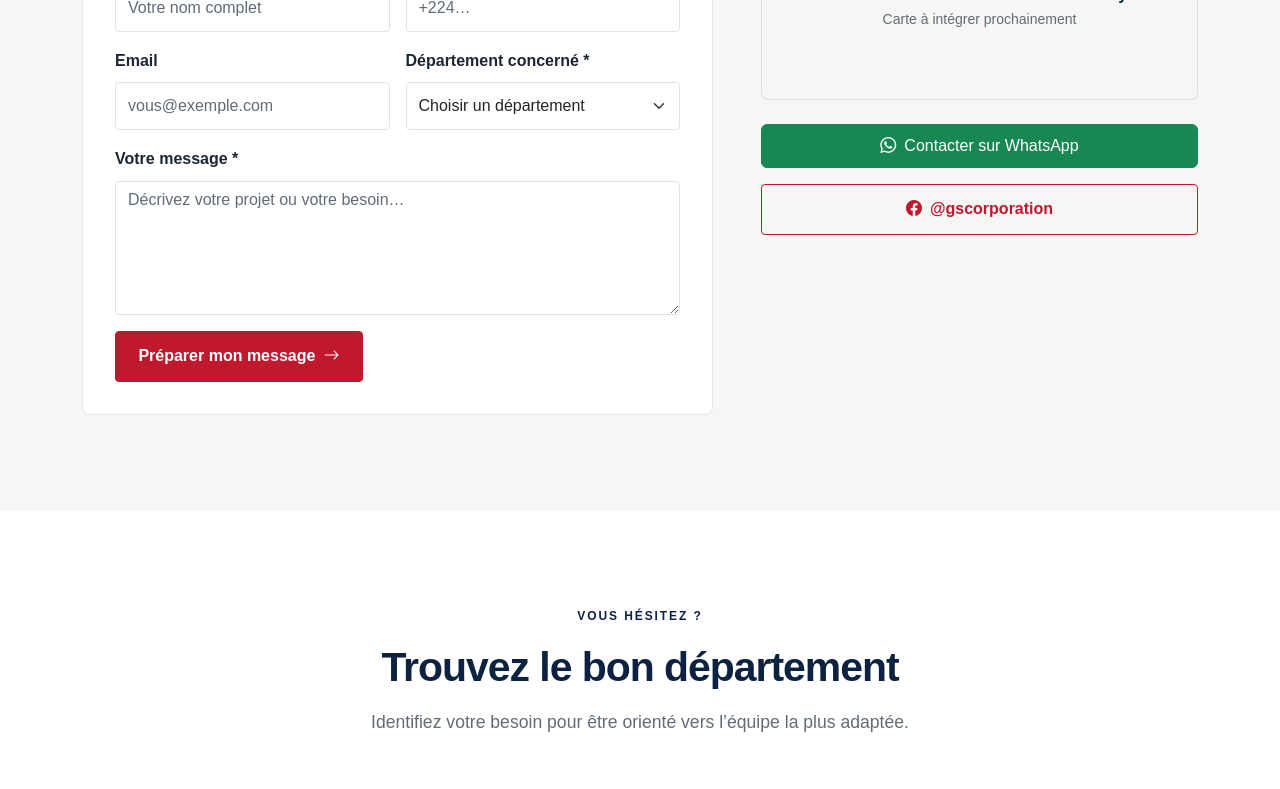
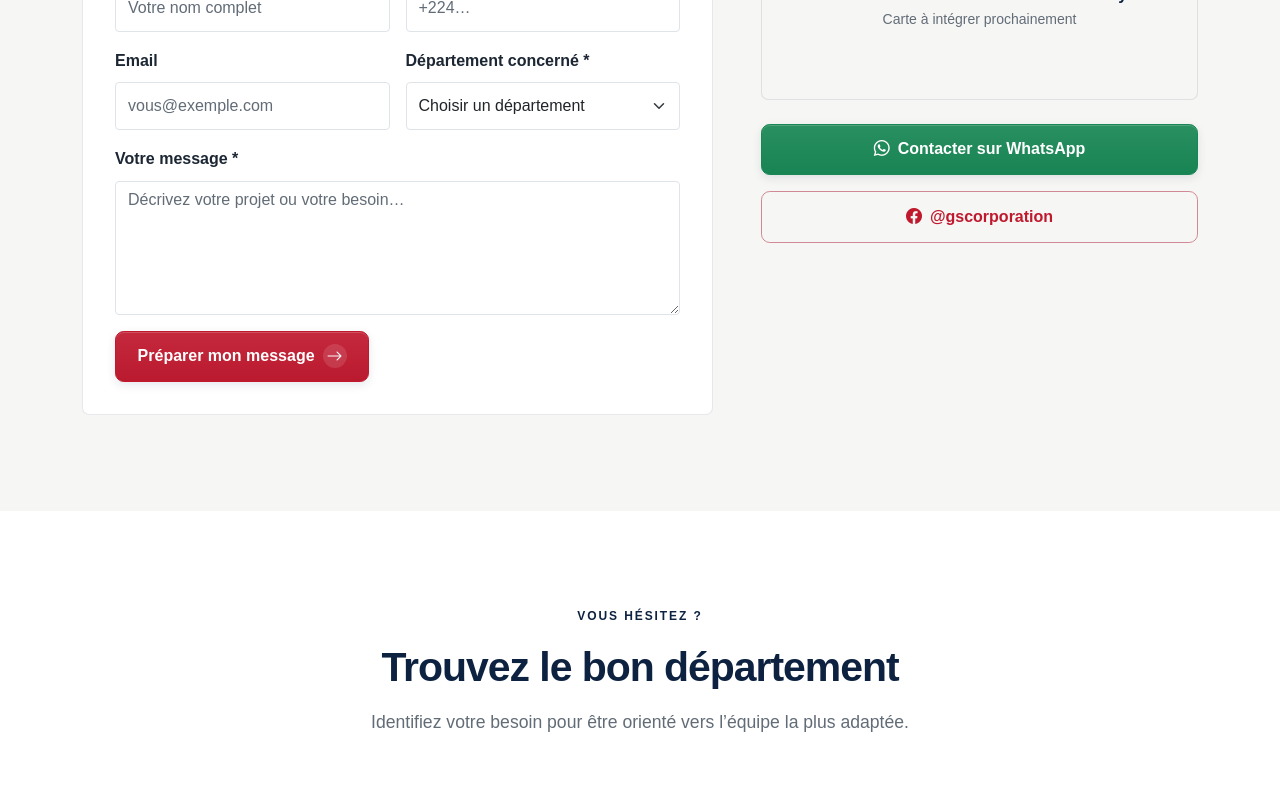
Before and after one commit to Gaslandie/gs_corporation, a Next.js app: page /contact in a window 1280 px wide. Shown: the part 1420-2209 px from the top of the page. Built offline with nearby package versions, Linux system fonts and the light colour scheme; a web font is replaced by a local one.

Commit message:
Amélioration des boutons et des liens avec des finitions premium

```diff
--- a/src/app/globals.css
+++ b/src/app/globals.css
@@ -62,6 +62,21 @@
   --gs-ombre-carte: 0 0.5rem 1.75rem rgba(13, 34, 64, 0.04);
   --gs-ombre-carte-hover: 0 0.75rem 2rem rgba(13, 34, 64, 0.08);
   --gs-bordure: 1px solid rgba(13, 34, 64, 0.1);
+
+  /* --- Boutons et liens : finitions communes à tous les thèmes --- */
+  --gs-button-radius: 0.55rem;
+  --gs-button-padding-x: 1.35rem;
+  --gs-button-padding-y: 0.8rem;
+  --gs-button-shadow: inset 0 1px 0 rgba(255, 255, 255, 0.18), 0 3px 10px rgba(13, 34, 64, 0.1);
+  --gs-button-shadow-hover: inset 0 1px 0 rgba(255, 255, 255, 0.22), 0 8px 20px rgba(13, 34, 64, 0.16);
+  --gs-button-shadow-pressed: inset 0 2px 4px rgba(13, 34, 64, 0.18), 0 1px 3px rgba(13, 34, 64, 0.08);
+  --gs-button-surface: linear-gradient(180deg, rgba(255, 255, 255, 0.07), rgba(13, 34, 64, 0.03));
+  --gs-button-sheen: linear-gradient(110deg, transparent 35%, rgba(255, 255, 255, 0.16) 50%, transparent 65%);
+  --gs-button-sheen-duration: 750ms;
+  --gs-button-lift: -2px;
+  --gs-link-icon-size: 1.75rem;
+  --gs-link-line-width: 1px;
+  --gs-link-arrow-distance: 3px;
 
   /* --- Mouvement : même rythme sur toutes les pages --- */
   --gs-motion-fast: 180ms;
@@ -173,58 +188,72 @@ body {
    Boutons GS (taille professionnelle, compatibles Bootstrap)
    ========================================================================== */
 
-.btn-gs-primary,
-.btn-gs-outline {
-  --bs-btn-padding-x: 1.4rem;
-  --bs-btn-padding-y: 0.8rem;
-  font-weight: 600;
-  border-radius: var(--gs-radius);
-  transition: background-color 0.15s ease, color 0.15s ease,
-    border-color 0.15s ease;
+.btn {
+  --bs-btn-padding-x: var(--gs-button-padding-x);
+  --bs-btn-padding-y: var(--gs-button-padding-y);
+  --bs-btn-font-weight: 650;
+  --bs-btn-border-radius: var(--gs-button-radius);
+  --bs-btn-focus-box-shadow: var(--gs-button-shadow-hover);
+  display: inline-flex;
+  align-items: center;
+  justify-content: center;
+  min-height: 44px;
+  max-width: 100%;
+  overflow-wrap: anywhere;
+  background-image: var(--gs-button-sheen), var(--gs-button-surface);
+  background-size: 220% 100%, 100% 100%;
+  background-position: 160% 0, 0 0;
+  background-repeat: no-repeat;
+  box-shadow: var(--gs-button-shadow);
 }
 
-.btn-gs-primary {
-  background-color: var(--gs-primary);
-  border: 1px solid var(--gs-primary);
-  color: var(--gs-on-primary);
+/* Les variables Bootstrap couvrent aussi le clavier, l'appui et la désactivation. */
+.btn-gs-primary, .btn-gs-outline, .btn-gs-accent, .btn-gs-light {
+  --gs-button-bg: var(--gs-primary);
+  --gs-button-color: var(--gs-on-primary);
+  --gs-button-border: var(--gs-button-bg);
+  --gs-button-hover-bg: var(--gs-primary-hover);
+  --gs-button-hover-color: var(--gs-on-primary);
+  --bs-btn-bg: var(--gs-button-bg);
+  --bs-btn-color: var(--gs-button-color);
+  --bs-btn-border-color: var(--gs-button-border);
+  --bs-btn-hover-bg: var(--gs-button-hover-bg);
+  --bs-btn-hover-color: var(--gs-button-hover-color);
+  --bs-btn-hover-border-color: var(--gs-button-hover-bg);
+  --bs-btn-active-bg: var(--gs-button-hover-bg);
+  --bs-btn-active-color: var(--gs-button-hover-color);
+  --bs-btn-active-border-color: var(--gs-button-hover-bg);
+  --bs-btn-disabled-bg: var(--gs-button-bg);
+  --bs-btn-disabled-color: var(--gs-button-color);
+  --bs-btn-disabled-border-color: var(--gs-button-border);
 }
-
-.btn-gs-primary:hover,
-.btn-gs-primary:focus {
-  background-color: var(--gs-primary-hover);
-  border-color: var(--gs-primary-hover);
-  color: var(--gs-on-primary);
+.btn-gs-outline {
+  --gs-button-bg: transparent;
+  --gs-button-color: var(--gs-primary);
+  --gs-button-border: color-mix(in srgb, var(--gs-primary) 45%, var(--gs-border-color));
+  --gs-button-hover-bg: var(--gs-primary);
+  background-image: none;
+  box-shadow: none;
 }
-
-.btn-gs-outline {
-  background-color: transparent;
-  border: 1px solid var(--gs-primary);
-  color: var(--gs-primary);
+.btn-gs-accent {
+  --gs-button-bg: var(--gs-accent);
+  --gs-button-color: var(--gs-on-accent);
+  --gs-button-hover-bg: color-mix(in srgb, var(--gs-accent) 90%, var(--gs-blanc));
+  --gs-button-hover-color: var(--gs-on-accent);
 }
-
-.btn-gs-outline:hover,
-.btn-gs-outline:focus {
-  background-color: var(--gs-primary);
-  color: var(--gs-on-primary);
+.btn-gs-light {
+  --gs-button-bg: var(--gs-blanc);
+  --gs-button-color: var(--gs-bleu-marine);
+  --gs-button-hover-bg: var(--gs-white-muted);
+  --gs-button-hover-color: var(--gs-bleu-marine);
+  font-size: var(--gs-fs-sm);
 }
-
-/* Bouton « accent » (couleur secondaire du thème : jaune, orange, or...). */
-.btn-gs-accent {
-  --bs-btn-padding-x: 1.4rem;
-  --bs-btn-padding-y: 0.8rem;
-  font-weight: 600;
-  border-radius: var(--gs-radius);
-  background-color: var(--gs-accent);
-  border: 1px solid var(--gs-accent);
-  color: var(--gs-on-accent);
-  transition: filter 0.15s ease;
-}
-
-.btn-gs-accent:hover,
-.btn-gs-accent:focus {
-  filter: brightness(0.94);
-  color: var(--gs-on-accent);
-}
+.btn:focus-visible { outline: 3px solid var(--gs-primary); outline-offset: 4px; box-shadow: var(--gs-button-shadow-hover); }
+.btn:is(:disabled, .disabled) { background-image: none; box-shadow: none; transform: none; }
+.btn > i { flex-shrink: 0; }
+.btn > i:is(.bi-arrow-right, .bi-arrow-up-right) { display: inline-grid; place-items: center; width: 1.5em; height: 1.5em; border-radius: 50%; background: color-mix(in srgb, currentColor 12%, transparent); }
+.gs-catalog-filters .btn { --bs-btn-padding-x: 1.05rem; --bs-btn-padding-y: 0.6rem; background-image: none; box-shadow: none; }
+.gs-catalog-filters .btn[aria-pressed="true"] { box-shadow: inset 0 -2px 0 color-mix(in srgb, var(--gs-primary) 20%, transparent); }
 
 /* ==========================================================================
    Cartes GS
@@ -267,13 +296,11 @@ h3, h4 { font-weight: var(--gs-font-weight-title); }
 .lead { font-size: clamp(1.05rem, 1.5vw, 1.2rem); line-height: 1.8; }
 a, button { -webkit-tap-highlight-color: transparent; }
 :focus-visible { outline: 3px solid var(--gs-accent); outline-offset: 4px; }
-.btn { min-height: 44px; display: inline-flex; align-items: center; justify-content: center; }
 .gs-eyebrow { display: block; font-size: var(--gs-fs-caption); font-weight: 700; letter-spacing: 0.16em; text-transform: uppercase; color: var(--gs-primary); margin-bottom: var(--gs-space-sm); }
-.gs-text-link { display: inline-flex; align-items: center; gap: var(--gs-space-sm); color: var(--gs-primary); font-weight: 650; text-decoration: none; background-image: linear-gradient(currentColor, currentColor); background-repeat: no-repeat; background-position: left bottom; background-size: 0 1px; transition: background-size var(--gs-motion-medium) var(--gs-motion-ease), color var(--gs-motion-fast); }
+.gs-text-link { display: inline-flex; align-items: center; gap: var(--gs-space-sm); min-height: 44px; color: var(--gs-primary); font-weight: 650; text-decoration: none; }
 .gs-text-link:hover { color: var(--gs-primary-hover); }
-.gs-text-link:is(:hover, :focus-visible) { background-size: 100% 1px; }
-.gs-text-link i { margin-left: auto; transition: transform 180ms ease; }
-.gs-text-link:hover i { transform: translateX(3px); }
+.gs-text-link > i:is(.bi-arrow-right, .bi-arrow-up-right) { display: inline-grid; place-items: center; flex-shrink: 0; margin-left: auto; width: var(--gs-link-icon-size); height: var(--gs-link-icon-size); border: 1px solid color-mix(in srgb, currentColor 18%, transparent); border-radius: 50%; background: color-mix(in srgb, currentColor 5%, transparent); transition: color var(--gs-motion-fast), background-color var(--gs-motion-fast), border-color var(--gs-motion-fast); }
+.gs-text-link:is(:hover, :focus-visible) > i:is(.bi-arrow-right, .bi-arrow-up-right) { background: var(--gs-primary); border-color: var(--gs-primary); color: var(--gs-on-primary); }
 .gs-chip { display: inline-flex; gap: var(--gs-space-xs); align-items: center; padding: 0.4rem 0.85rem; border: var(--gs-bordure); border-radius: 2rem; font-size: var(--gs-fs-xs); color: var(--gs-bleu-marine); background: var(--gs-gris-clair); }
 .gs-chip i, .gs-quote-icon { color: var(--gs-accent); }
 .gs-accent-line { width: 64px; height: 4px; background: var(--gs-accent); margin-top: var(--gs-space-sm); }
@@ -331,9 +358,10 @@ a, button { -webkit-tap-highlight-color: transparent; }
 .gs-navbar.scrolled { box-shadow: var(--gs-ombre-carte); }
 .gs-brand { display: inline-flex; align-items: center; text-decoration: none; margin-right: var(--gs-space-sm); }
 .gs-navbar .navbar-brand { padding: 0; }
-.gs-nav-link { position: relative; font-size: var(--gs-fs-xs); color: var(--gs-bleu-marine); font-weight: 600; padding: 0.6rem !important; border: 0; background: none; display: inline-flex; align-items: center; }
-.gs-nav-link::after { content: ""; position: absolute; bottom: 0; left: 0.6rem; right: 0.6rem; height: 2px; background: var(--gs-rouge); transform: scaleX(0); transition: transform 150ms ease; }
-.gs-nav-link:hover::after, .gs-nav-link.active::after { transform: scaleX(1); }
+.gs-nav-link { position: relative; font-size: var(--gs-fs-xs); color: var(--gs-bleu-marine); font-weight: 600; padding: 0.6rem !important; border: 0; border-radius: var(--gs-radius); background: none; display: inline-flex; align-items: center; transition: background-color var(--gs-motion-fast), color var(--gs-motion-fast); }
+.gs-nav-link:is(:hover, :focus-visible, [aria-expanded="true"]) { background: var(--gs-gris-clair); }
+.gs-nav-link::after { content: ""; position: absolute; bottom: 0; left: 0.6rem; right: 0.6rem; height: 2px; background: var(--gs-rouge); transform: scaleX(0); transform-origin: left; transition: transform var(--gs-motion-medium) var(--gs-motion-ease); }
+.gs-nav-link:is(:hover, :focus-visible, .active, [aria-expanded="true"])::after { transform: scaleX(1); }
 .gs-caret { font-size: 0.65rem; transition: transform 150ms ease; }
 .gs-caret.open { transform: rotate(180deg); }
 .gs-navbar .btn { font-size: var(--gs-fs-xs); --bs-btn-padding-x: 1rem; }
@@ -374,14 +402,14 @@ a, button { -webkit-tap-highlight-color: transparent; }
 .gs-department-hero { padding: var(--gs-space-md) 0 var(--gs-space-lg); }
 .gs-breadcrumb { display: flex; flex-wrap: wrap; gap: 0.65rem; font-size: var(--gs-fs-caption); color: var(--gs-gris); margin-bottom: var(--gs-space-md); }
 .gs-breadcrumb a { color: var(--gs-gris); text-decoration: none; }
-.gs-breadcrumb a:hover { color: var(--gs-primary); text-decoration: underline; }
+.gs-breadcrumb a:hover { color: var(--gs-primary); }
 .gs-department-hero-logo { margin-bottom: var(--gs-space-md); }
 .gs-department-hero-logo img { width: 160px; height: 118px; object-position: left center; }
 .gs-department-hero h1 { font-size: clamp(2.2rem, 3.8vw, 3.6rem); }
 .gs-department-cover .gs-visual-frame { aspect-ratio: 1 / 1; border-radius: var(--gs-radius-lg); }
 .gs-department-subnav { padding: var(--gs-space-sm) 0; background: var(--gs-gris-clair); border-block: var(--gs-bordure); }
 .gs-department-subnav a { color: var(--gs-primary); font-size: var(--gs-fs-xs); text-decoration: none; padding: 0.3rem 0; }
-.gs-department-subnav a:hover { text-decoration: underline; text-underline-offset: 4px; }
+.gs-department-subnav a:hover { color: var(--gs-primary-hover); }
 .gs-department-portrait .gs-visual-frame { aspect-ratio: 4 / 4.4; border-radius: var(--gs-radius-lg); }
 .gs-story-photo .gs-visual-frame { aspect-ratio: 4 / 4.6; border-radius: var(--gs-radius); }
 .gs-story-heading { display: flex; gap: var(--gs-space-sm); align-items: center; margin-top: var(--gs-space-md); }
@@ -428,8 +456,9 @@ a, button { -webkit-tap-highlight-color: transparent; }
 .gs-footer a:hover { color: var(--gs-blanc); }
 .gs-logo--light > span { color: var(--gs-blanc); }
 .gs-footer-heading { color: var(--gs-blanc); font-size: var(--gs-fs-xs); text-transform: uppercase; letter-spacing: 0.08em; margin-bottom: var(--gs-space-sm); }
-.gs-social { display: inline-flex; align-items: center; justify-content: center; width: 44px; height: 44px; border: var(--gs-border-on-dark); border-radius: 50%; }
+.gs-social { display: inline-flex; align-items: center; justify-content: center; width: 44px; height: 44px; border: var(--gs-border-on-dark); border-radius: 50%; background: rgba(255, 255, 255, 0.04); box-shadow: inset 0 1px 0 rgba(255, 255, 255, 0.08); }
 .gs-social:hover { background: var(--gs-rouge); }
+.gs-footer li a:is(:hover, :focus-visible) { color: var(--gs-blanc); }
 .gs-footer-bottom { border-top: var(--gs-border-on-dark); }
 .gs-backtotop { display: inline-flex; align-items: center; }
 
@@ -449,8 +478,8 @@ a, button { -webkit-tap-highlight-color: transparent; }
 .gs-directory-logo.gs-brand-signature { min-height: 64px; }
 .gs-directory-copy h3 { font-size: var(--gs-fs-title-sm); margin-bottom: var(--gs-space-xs); }
 .gs-directory-copy p { font-size: var(--gs-fs-sm); color: var(--gs-gris); margin: 0; max-width: var(--gs-text-measure); }
-.gs-round-arrow { display: inline-flex; width: 48px; height: 48px; align-items: center; justify-content: center; border: var(--gs-bordure); border-radius: 50%; transition: background-color 180ms ease, border-color 180ms ease; }
-.gs-department-row:hover .gs-round-arrow { background: var(--gs-accent); color: var(--gs-on-accent); border-color: var(--gs-accent); }
+.gs-round-arrow { display: inline-flex; width: 48px; height: 48px; align-items: center; justify-content: center; border: var(--gs-bordure); border-radius: 50%; background: var(--gs-blanc); transition: background-color var(--gs-motion-medium), border-color var(--gs-motion-medium); }
+.gs-department-row:is(:hover, :focus-visible) .gs-round-arrow { background: var(--gs-accent); color: var(--gs-on-accent); border-color: var(--gs-accent); }
 .gs-principles { list-style: none; padding: 0; margin: 0; border-top: var(--gs-bordure); }
 .gs-principles li { display: flex; align-items: baseline; gap: var(--gs-space-md); padding: 1.5rem 0; border-bottom: var(--gs-bordure); }
 .gs-principles li > span { flex-shrink: 0; font-size: var(--gs-fs-caption); color: var(--gs-gris); }
@@ -465,8 +494,8 @@ a, button { -webkit-tap-highlight-color: transparent; }
 .gs-about-departments .gs-card-visual > .gs-visual-frame { aspect-ratio: auto; height: clamp(220px, 22vw, 320px); }
 .gs-about-departments .gs-department-card-logo { height: 76px; margin-bottom: var(--gs-space-sm); }
 .gs-about-departments .gs-department-card-logo img { height: 76px; }
-.gs-hero-secondary { display: inline-flex; align-items: center; gap: var(--gs-space-sm); color: var(--gs-blanc); text-decoration: none; min-height: 48px; padding: 0.5rem 0; margin-left: var(--gs-space-xs); border-bottom: var(--gs-border-on-dark); font-size: var(--gs-fs-sm); }
-.gs-hero-secondary:hover { color: var(--gs-blanc); border-color: var(--gs-blanc); }
+.gs-hero-secondary { display: inline-flex; align-items: center; gap: var(--gs-space-sm); color: var(--gs-blanc); text-decoration: none; min-height: 48px; padding: 0.5rem 0; margin-left: var(--gs-space-xs); font-size: var(--gs-fs-sm); }
+.gs-hero-secondary:hover { color: var(--gs-blanc); }
 
 /* Un seul appel au contact, avec des coordonnées immédiatement accessibles. */
 .gs-contact-section { padding-block: var(--gs-space-lg); }
@@ -478,15 +507,23 @@ a, button { -webkit-tap-highlight-color: transparent; }
 .gs-contact-panel h2 { color: var(--gs-blanc); max-width: 600px; }
 .gs-contact-panel p { max-width: 600px; margin: var(--gs-space-sm) 0 0; }
 .gs-contact-actions { display: flex; flex-wrap: wrap; align-items: center; gap: var(--gs-space-sm); }
-.btn-gs-light { background: var(--gs-blanc); color: var(--gs-bleu-marine); border: 1px solid var(--gs-blanc); border-radius: var(--gs-radius); padding: 0.85rem 1.4rem; font-size: var(--gs-fs-sm); font-weight: 650; }
-.btn-gs-light:hover, .btn-gs-light:focus-visible { background: var(--gs-white-muted); color: var(--gs-bleu-marine); border-color: var(--gs-white-muted); }
 .gs-contact-panel a { text-decoration: none; }
 .gs-contact-phone { color: var(--gs-blanc); font-size: var(--gs-fs-sm); min-height: 44px; display: inline-flex; align-items: center; }
 .gs-contact-phone:hover { color: var(--gs-white-muted); }
 .gs-contact-details { display: flex; flex-wrap: wrap; justify-content: space-between; gap: var(--gs-space-sm); border-top: var(--gs-border-on-dark); margin-top: var(--gs-space-lg); padding-top: var(--gs-space-md); font-size: var(--gs-fs-xs); }
 .gs-contact-details a { color: var(--gs-white-muted); overflow-wrap: anywhere; }
-.gs-contact-details a:hover { color: var(--gs-blanc); text-decoration: underline; }
+.gs-contact-details a:hover { color: var(--gs-blanc); }
 .gs-contact-panel :focus-visible, .gs-footer :focus-visible, .gs-home-hero-stage :focus-visible { outline-color: var(--gs-blanc); }
+
+/* Le soulignement est peint sous le texte, sans modifier les zones cliquables. */
+.gs-text-link, .gs-hero-secondary, .gs-breadcrumb a, .gs-department-subnav a, .gs-footer li a, .gs-backtotop, .gs-contact-phone, .gs-contact-details a, .card-gs a.link-dark {
+  background-image: linear-gradient(currentColor, currentColor), linear-gradient(color-mix(in srgb, currentColor 20%, transparent), color-mix(in srgb, currentColor 20%, transparent));
+  background-repeat: no-repeat;
+  background-position: left bottom;
+  background-size: 0 var(--gs-link-line-width), 100% var(--gs-link-line-width);
+  transition: background-size var(--gs-motion-medium) var(--gs-motion-ease), color var(--gs-motion-fast);
+}
+:is(.gs-text-link, .gs-hero-secondary, .gs-breadcrumb a, .gs-department-subnav a, .gs-footer li a, .gs-backtotop, .gs-contact-phone, .gs-contact-details a, .card-gs a.link-dark):is(:hover, :focus-visible) { background-size: 100% var(--gs-link-line-width), 100% var(--gs-link-line-width); }
 
 /* Animations progressives : le contenu reste visible sans JavaScript. */
 @keyframes gs-reveal {
@@ -519,14 +556,16 @@ a, button { -webkit-tap-highlight-color: transparent; }
   :is(.gs-page-header, .gs-department-hero) .lead { animation-delay: calc(var(--gs-motion-stagger) * 2); }
   .gs-navbar .dropdown-menu.show, .gs-photo-dialog[open] { animation: gs-reveal var(--gs-motion-medium) var(--gs-motion-ease); }
 }
-.btn, .gs-hero-controls button, .gs-social, .gs-dialog-close { transition: color var(--gs-motion-fast), background-color var(--gs-motion-fast), border-color var(--gs-motion-fast), transform var(--gs-motion-fast) var(--gs-motion-ease), box-shadow var(--gs-motion-fast); }
-.btn i, .gs-round-arrow i, .gs-hero-secondary i { transition: transform var(--gs-motion-medium) var(--gs-motion-ease); }
+.btn, .gs-hero-controls button, .gs-social, .gs-dialog-close { transition: color var(--gs-motion-fast), background-color var(--gs-motion-fast), border-color var(--gs-motion-fast), transform var(--gs-motion-medium) var(--gs-motion-ease), box-shadow var(--gs-motion-medium), background-position var(--gs-button-sheen-duration) ease; }
+.btn i::before, .gs-text-link i::before, .gs-round-arrow i::before, .gs-hero-secondary i::before { transition: transform var(--gs-motion-medium) var(--gs-motion-ease); }
 .card-gs { transition: transform var(--gs-motion-medium) var(--gs-motion-ease), border-color var(--gs-motion-fast), box-shadow var(--gs-motion-medium); }
 .gs-home-hero-stage { touch-action: pan-y pinch-zoom; }
 @media (hover: hover) and (pointer: fine) and (prefers-reduced-motion: no-preference) {
-  .btn:hover, .gs-social:hover { transform: translateY(-2px); }
-  .btn:hover .bi-arrow-right { transform: translateX(3px); }
-  .btn:hover .bi-arrow-up-right, .gs-department-row:hover .gs-round-arrow i, .gs-hero-secondary:hover i { transform: translate(2px, -2px); }
+  .btn:not(:disabled):not(.disabled):hover, .gs-social:hover { transform: translateY(var(--gs-button-lift)); box-shadow: var(--gs-button-shadow-hover); }
+  .btn:not(:disabled):not(.disabled):hover { background-position: -60% 0, 0 0; }
+  .gs-catalog-filters .btn:not(:disabled):not(.disabled):hover { transform: none; box-shadow: none; }
+  .btn:hover .bi-arrow-right::before, .gs-text-link:hover .bi-arrow-right::before { transform: translateX(var(--gs-link-arrow-distance)); }
+  .btn:hover .bi-arrow-up-right::before, .gs-department-row:hover .gs-round-arrow i::before, .gs-hero-secondary:hover i::before { transform: translate(2px, -2px); }
   article.card-gs:has(a):hover, a.card-gs:hover { transform: translateY(var(--gs-motion-lift)); }
   /* Même traitement photographique partout, sans intercepter les clics. */
   .gs-visual--motion > .gs-visual-frame:has(.gs-visual-image)::before,
@@ -545,7 +584,8 @@ a, button { -webkit-tap-highlight-color: transparent; }
   .gs-visual-frame:is(:hover, :focus-within) .gs-photo-expand > span { max-width: var(--gs-photo-expand-label-width); margin-left: var(--gs-space-xs); opacity: 1; }
   .gs-photo-expand:hover { background: var(--gs-bleu-marine); color: var(--gs-blanc); }
 }
-.btn:active, .gs-hero-controls button:active { transform: scale(0.98); }
+.btn:not(:disabled):not(.disabled):active { transform: translateY(0) scale(0.98); box-shadow: var(--gs-button-shadow-pressed); }
+.gs-hero-controls button:active { transform: scale(0.98); }
 
 /* Repère de lecture et retour rapide en haut, discrets sur les longues pages. */
 .gs-reading-progress { position: fixed; inset: 0 0 auto; height: 3px; z-index: 1040; background: var(--gs-progress-color, var(--gs-bleu-marine)); transform: scaleX(0); transform-origin: left; pointer-events: none; }
@@ -658,8 +698,8 @@ html:has(.gs-photo-dialog[open]) { overflow: hidden; }
   html { scroll-behavior: auto; }
   *, *::before, *::after { transition: none !important; animation: none !important; }
   [data-reveal] { opacity: 1; transform: none; }
-  .card-gs:hover, .btn:active, .gs-hero-controls button:active { transform: none; }
-  .gs-visual img, .btn i, .gs-text-link i, .gs-round-arrow i, .gs-hero-secondary i { transform: none !important; }
+  .card-gs:hover, .btn:not(:disabled):not(.disabled):active, .gs-hero-controls button:active { transform: none; }
+  .gs-visual img, .btn i::before, .gs-text-link i::before, .gs-round-arrow i::before, .gs-hero-secondary i::before { transform: none !important; }
   .gs-visual-image { transform: none !important; }
 }
 @media print {
--- a/src/components/sections/FilteredCatalog.jsx
+++ b/src/components/sections/FilteredCatalog.jsx
@@ -30,7 +30,7 @@ export default function FilteredCatalog({ items, filters, kind }) {
           {query && <button type="button" aria-label="Effacer la recherche" onClick={() => { setQuery(""); searchRef.current?.focus(); }}><i className="bi bi-x-lg" aria-hidden="true" /></button>}
         </div>
       </div>
-      <div className="d-flex flex-wrap gap-2" role="group" aria-label="Filtrer le catalogue">
+      <div className="gs-catalog-filters d-flex flex-wrap gap-2" role="group" aria-label="Filtrer le catalogue">
         {filters.map((item, index) => <button type="button" key={item.label} aria-pressed={selected === index} aria-controls="catalogue-resultats" className={`btn ${selected === index ? "btn-gs-accent" : "btn-gs-outline"}`} onClick={() => setSelected(index)}>{item.label}</button>)}
       </div>
       <p className="gs-filter-count" role="status" aria-atomic="true">{visible.length} résultat{visible.length > 1 ? "s" : ""} · {filter.label}{query.trim() && ` · « ${query.trim()} »`}</p>
```
